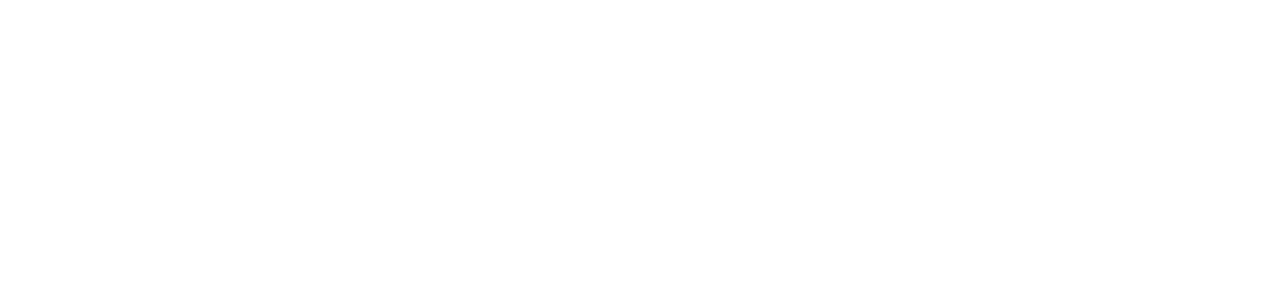
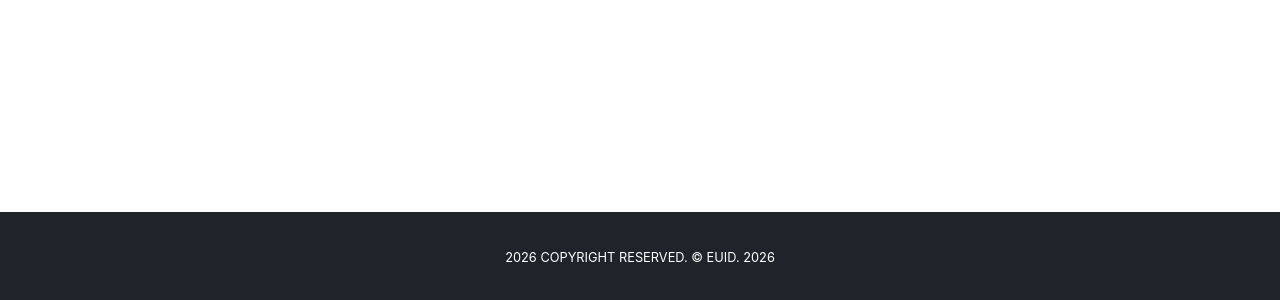
Before and after one commit to jyeonleee/likelion-16th-react, a React (Vite) app in the folder learning-react/02-State-이벤트-핸들링/: page / in a window 1280 px wide. Shown: the part 500-800 px from the top of the page. Built offline with nearby package versions, Linux system fonts and the light colour scheme.

Commit message:
learn. 컴포넌트 속성(Props) - Props는 객체 타입 - TypeScript 인라인 타입 정의

```diff
--- a/learning-react/02-State-이벤트-핸들링/src/app/index.tsx
+++ b/learning-react/02-State-이벤트-핸들링/src/app/index.tsx
@@ -1,5 +1,19 @@
+// import { createElement } from 'react'
+import Footer from '@/components/Footer'
 import S from './style.module.css'
 
 export default function App() {
-  return <div className={S.container}></div>
+  return (
+    <div className={S.container}>
+      <div data-placeholder />
+      <Footer slogan={2026 + ''} />
+
+      {/* {createElement(
+        // 컴포넌트 이름 (Component Name)
+        Footer,
+        // 컴포넌트 속성 (Component Props)
+        { slogan: '완주 이후엔 스스로 학습 가능!' },
+      )} */}
+    </div>
+  )
 }
--- a/learning-react/02-State-이벤트-핸들링/src/app/style.module.css
+++ b/learning-react/02-State-이벤트-핸들링/src/app/style.module.css
@@ -1,3 +1,9 @@
 .container {
-  padding: 20px;
+  display: flex;
+  flex-direction: column;
+  min-height: 100vh;
+
+  [data-placeholder] {
+    flex: 1;
+  }
 }
--- a/learning-react/02-State-이벤트-핸들링/src/components/Footer/index.tsx
+++ b/learning-react/02-State-이벤트-핸들링/src/components/Footer/index.tsx
@@ -1,31 +1,37 @@
 import S from './style.module.css'
 
-export default function Footer() {
+export default function Footer(props: { slogan: string }) {
   /**
-   * 데이터 바인딩 (Data Binding)
-   * - JavaScript 데이터(변수, 계산된 값 등)
-   * - JSX 구문 안에 데이터 끼워넣기(Interpolation)
+   * Props로 데이터 전달(부모 → 자식)
+   * - ✅ 부모에서 자식으로 전달하는 데이터
+   * - ✅ React.createElement API에서 Props 객체
+   * - [] Props 타입 정의 (인라인 → 인터페이스)
    */
-  const currentYear = 2026
+  // const slogan = '완벽보다 완주를!'
+
+  // 부모(상위) 컴포넌트가 자식(하위) 컴포넌트에 전달한 데이터 집합 = Props (Properties)
+  // JavaScript : 함수이름(데이터) -> function 함수이름(매개변수) {}
+  // React : React.createElement(컴포넌트이름, { 키: 값 }) -> function 컴포넌트이름(props) {}
+  // console.log({ props }, props.slogan)
 
   /**
-   * Props로 데이터 전달(부모 → 자식)
-   * - 부모에서 자식으로 전달하는 데이터
-   * - React.createElement API에서 Props
-   * - Props 타입 정의 (인라인 → 인터페이스)
+   * 데이터 바인딩 (Data Binding = Data + JSX = Markup)
+   * - JavaScript 데이터(변수, 상수, 계산된 값 등)
+   * - JSX 구문 안에 데이터 끼워넣기(Interpolation, {data})
    */
-  const slogan = '완벽보다 완주를!'
+  const currentYear = new Date().getFullYear() // 숫자 값이 아닌, 날짜 객체 현재 년도 가져오기
 
   /**
    * 접근성 고려
    * - 사용자가 이해하기 쉽고 읽기 쉽도록 저작권 레이블(label) 구성
    */
-  const copyrightLabel = '모든 저작권은 이듬(EUID)에 있습니다. 완벽보다 완주를!'
+  const copyrightLabel = `모든 저작권은 이듬(EUID)에 있습니다. ${props.slogan}`
 
   return (
     <footer className={S.footer}>
-      <small>
-        COPYRIGHT RESERVED. © <abbr title="이듬(EUID)">EUID</abbr>.
+      <small aria-label={copyrightLabel}>
+        {currentYear} COPYRIGHT RESERVED. © <abbr title="이듬(EUID)">EUID</abbr>
+        . {props.slogan}
       </small>
     </footer>
   )
```
